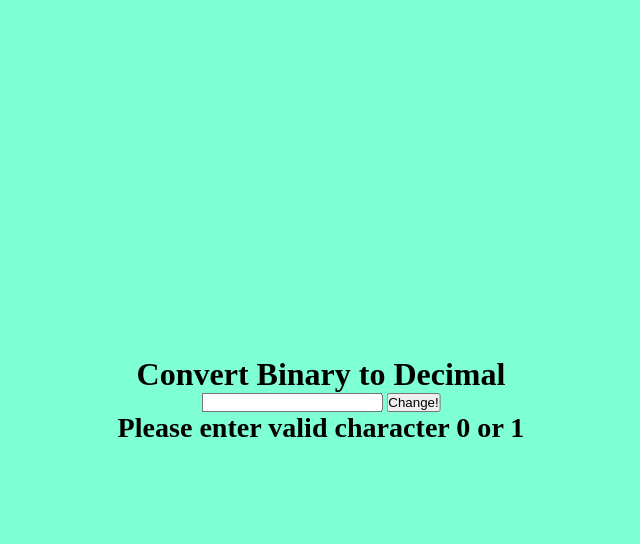
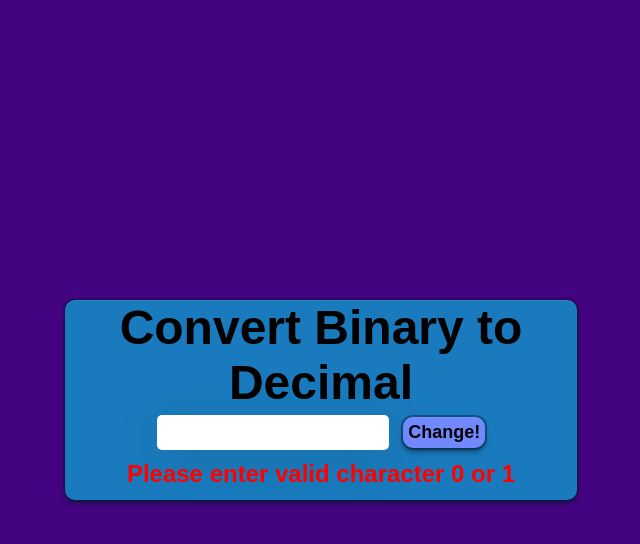
Before and after one commit to thomasprayon/binary2Decimal, a plain HTML site: page index.html in a window 1280 px wide. Both pictures are taken after a click on the button "Change!". Shown: the whole page, without its empty margins (319-959 px from the left). Drawn offline with Linux system fonts and the light colour scheme; a web font is replaced by a local one.

Commit message:
finished styling, now implement enter keydown

```diff
--- a/index.html
+++ b/index.html
@@ -14,7 +14,7 @@
         <h1>Convert Binary to Decimal</h1>
         <input type="text" id="binaryToDecimal" maxlength="8" />
         <button type="button" class="btn">Change!</button>
-        <h3><span id="resultToDecimal"></span></h3>
+        <span id="resultToDecimal"></span>
     </main>
     <script src="script.js"></script>
 </body>
--- a/script.js
+++ b/script.js
@@ -6,8 +6,10 @@ const result = document.getElementById('resultToDecimal');
 decimalBtn.addEventListener('click', () => {
     const getValue = inputValue.value;
     let totalDecimal = 0;
+    result.classList.remove('error-message');
     if (!getValue.match(/^[0-1]+$/)) {
         result.innerHTML = `<h2>Please enter valid character 0 or 1</h2>`;
+        result.classList.add('error-message');
         return;
     } else {
         getValue
@@ -15,7 +17,7 @@ decimalBtn.addEventListener('click', () => {
             .reverse()
             .map((element, index) => {
                 totalDecimal += element * Math.pow(2, index);
-                result.innerHTML = `<h2>Total: ${totalDecimal}</h2>`;
+                result.innerHTML = `<h2 class="total">Total: ${totalDecimal}</h2>`;
             });
     }
 });
--- a/style.css
+++ b/style.css
@@ -1,13 +1,15 @@
+@import url('https://fonts.googleapis.com/css2?family=Anek+Malayalam:wght@300&display=swap');
 * {
     box-sizing: border-box;
     margin: 0;
     padding: 0;
 }
 body {
-    background-color: aquamarine;
+    background-color: #440381;
     height: 100vh;
     width: 100vw;
     position: relative;
+    font-family: 'Anek Malayalam', sans-serif;
 }
 main {
     position: absolute;
@@ -15,4 +17,56 @@ main {
     left: 50%;
     transform: translate(-50%, -50%);
     text-align: center;
+    /* #197bbd */
+    background-color: #197bbd;
+    width: 40%;
+    height: 25%;
+    border-radius: 10px;
+    box-shadow: rgba(6, 24, 44, 0.4) 0px 0px 0px 2px,
+        rgba(6, 24, 44, 0.65) 0px 4px 6px -1px,
+        rgba(255, 255, 255, 0.08) 0px 1px 0px inset;
 }
+h1 {
+    font-size: 3rem;
+    margin-bottom: 5px;
+}
+input[type='text'] {
+    height: 35px;
+    font-size: 18px;
+    outline: 0;
+    border-radius: 5px;
+    border: 0;
+    box-shadow: rgba(0, 0, 0, 0.1) 0px 10px 50px;
+}
+.btn {
+    background-color: #7189ff;
+    font-size: 18px;
+    font-family: inherit;
+    font-weight: 700;
+    padding: 5px;
+    margin: 0 0 0 10px;
+    border: 0px solid transparent;
+    border-radius: 10px;
+    box-shadow: rgba(6, 24, 44, 0.4) 0px 0px 0px 2px,
+        rgba(6, 24, 44, 0.65) 0px 4px 6px -1px,
+        rgba(255, 255, 255, 0.08) 0px 1px 0px inset;
+}
+.btn:active {
+    box-shadow: rgba(6, 24, 44, 0.4) 0px 0px 0px 2px,
+        rgba(6, 24, 44, 0.65) 0px 4px 6px -1px,
+        rgba(255, 255, 255, 0.08) 0px 1px 0px inset;
+    transform: translateY(3px);
+}
+.btn:hover {
+    opacity: 0.85;
+}
+.total,
+.error-message {
+    display: flex;
+    justify-content: center;
+    align-items: center;
+    margin: 10px 0 0 0;
+}
+.error-message {
+    color: red;
+}
```
